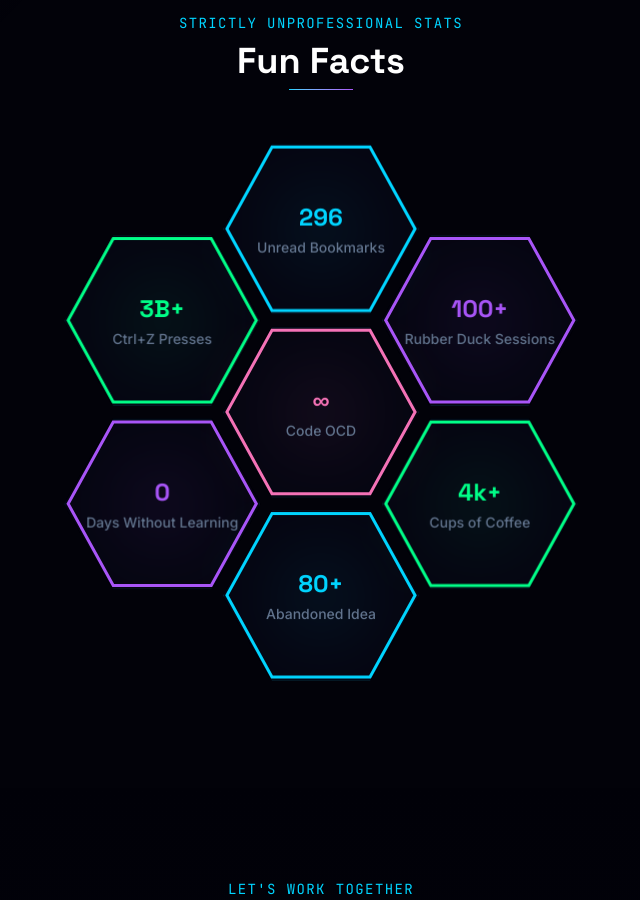
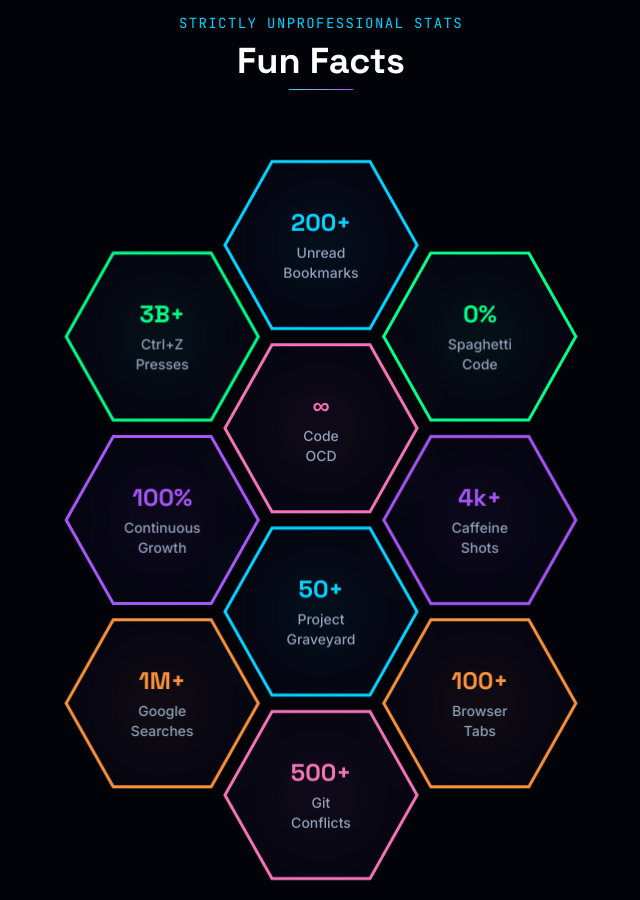
Before and after one commit to jafari-dev/jafari-dev.github.io, a Next.js app: page / in a window 1280 px wide. Shown: the part 11100-12000 px from the top of the page, without its empty margins (319-959 px from the left). Built offline with nearby package versions, Linux system fonts and the light colour scheme.

Commit message:
feat: add new fun cards

```diff
--- a/src/components/sections/Fun.tsx
+++ b/src/components/sections/Fun.tsx
@@ -23,8 +23,8 @@ const stats = [
     y: 0,
   },
   {
-    key: "stat_so",
-    value: "296",
+    key: "stat_bookmarks",
+    value: "200+",
     color: "text-neon-cyan",
     edge: "var(--color-neon-cyan)",
     spot: "bg-neon-cyan/15",
@@ -34,27 +34,27 @@ const stats = [
   },
   {
     key: "stat_duck",
-    value: "100+",
-    color: "text-neon-purple",
-    edge: "var(--color-neon-purple)",
-    spot: "bg-neon-purple/15",
-    shadow: "hover:drop-shadow-[0_0_16px_color-mix(in_srgb,var(--color-neon-purple)_30%,transparent)]",
+    value: "0%",
+    color: "text-neon-green",
+    edge: "var(--color-neon-green)",
+    spot: "bg-neon-green/15",
+    shadow: "hover:drop-shadow-[0_0_16px_color-mix(in_srgb,var(--color-neon-green)_30%,transparent)]",
     x: 0.81,
     y: -0.468,
   },
   {
     key: "stat_coffee",
     value: "4k+",
-    color: "text-neon-green",
-    edge: "var(--color-neon-green)",
-    spot: "bg-neon-green/15",
-    shadow: "hover:drop-shadow-[0_0_16px_color-mix(in_srgb,var(--color-neon-green)_30%,transparent)]",
+    color: "text-neon-purple",
+    edge: "var(--color-neon-purple)",
+    spot: "bg-neon-purple/15",
+    shadow: "hover:drop-shadow-[0_0_16px_color-mix(in_srgb,var(--color-neon-purple)_30%,transparent)]",
     x: 0.81,
     y: 0.468,
   },
   {
     key: "stat_side",
-    value: "80+",
+    value: "50+",
     color: "text-neon-cyan",
     edge: "var(--color-neon-cyan)",
     spot: "bg-neon-cyan/15",
@@ -64,7 +64,7 @@ const stats = [
   },
   {
     key: "stat_learning",
-    value: "0",
+    value: "100%",
     color: "text-neon-purple",
     edge: "var(--color-neon-purple)",
     spot: "bg-neon-purple/15",
@@ -82,7 +82,41 @@ const stats = [
     x: -0.81,
     y: -0.468,
   },
+  {
+    key: "stat_tabs",
+    value: "1M+",
+    color: "text-neon-orange",
+    edge: "var(--color-neon-orange)",
+    spot: "bg-neon-orange/15",
+    shadow: "hover:drop-shadow-[0_0_16px_color-mix(in_srgb,var(--color-neon-orange)_30%,transparent)]",
+    x: -0.81,
+    y: 1.403,
+  },
+  {
+    key: "stat_stackoverflow",
+    value: "100+",
+    color: "text-neon-orange",
+    edge: "var(--color-neon-orange)",
+    spot: "bg-neon-orange/15",
+    shadow: "hover:drop-shadow-[0_0_16px_color-mix(in_srgb,var(--color-neon-orange)_30%,transparent)]",
+    x: 0.81,
+    y: 1.403,
+  },
+  {
+    key: "stat_merge",
+    value: "500+",
+    color: "text-neon-pink",
+    edge: "var(--color-neon-pink)",
+    spot: "bg-neon-pink/15",
+    shadow: "hover:drop-shadow-[0_0_16px_color-mix(in_srgb,var(--color-neon-pink)_30%,transparent)]",
+    x: 0,
+    y: 1.871,
+  },
 ];
+
+// The cluster now spans from y=-0.935 (top hex) to y=1.871 (bottom hex); its
+// vertical midpoint is 0.468, so shift every hex up by that to re-centre it.
+const Y_SHIFT = 0.468;
 
 export default function Fun() {
   const t = useTranslations("fun");
@@ -101,7 +135,7 @@ export default function Fun() {
                 // Hexagon width scales with the viewport; the cluster size derives from it.
                 "--hex": "clamp(112px, 27vw, 196px)",
                 width: "calc(var(--hex) * 2.7)",
-                height: "calc(var(--hex) * 2.8)",
+                height: "calc(var(--hex) * 3.9)",
               } as CSSProperties
             }
           >
@@ -111,7 +145,7 @@ export default function Fun() {
                 className="absolute top-1/2 left-1/2"
                 style={{
                   width: "var(--hex)",
-                  transform: `translate(calc(-50% + var(--hex) * ${x}), calc(-50% + var(--hex) * ${y}))`,
+                  transform: `translate(calc(-50% + var(--hex) * ${x}), calc(-50% + var(--hex) * ${y - Y_SHIFT}))`,
                 }}
               >
                 <motion.div
@@ -132,8 +166,8 @@ export default function Fun() {
                         className={`pointer-events-none absolute top-1/2 left-1/2 h-16 w-16 -translate-x-1/2 -translate-y-1/2 rounded-full ${spot} blur-2xl`}
                       />
                       <p className={`relative font-bold font-display text-xl sm:text-2xl ${color}`}>{value}</p>
-                      <p className="relative mt-1 font-medium text-slate-600 text-xs sm:text-sm dark:text-slate-500">
-                        {t(key)}
+                      <p className="relative mt-1 whitespace-pre-line font-medium text-slate-700 text-xs sm:text-sm dark:text-slate-400">
+                        {t(key).split(" ").join("\n")}
                       </p>
                     </div>
                     {/* Neon edge drawn as a real hexagon outline so it follows every side */}
@@ -144,7 +178,7 @@ export default function Fun() {
                       className="pointer-events-none absolute inset-0 h-full w-full"
                     >
                       <polygon
-                        points="25,2 75,2 98,50 75,98 25,98 2,50"
+                        points="25,1 75,1 99,50 75,99 25,99 1,50"
                         fill="none"
                         stroke={edge}
                         strokeWidth={3}
--- a/src/messages/en.json
+++ b/src/messages/en.json
@@ -50,13 +50,16 @@
   "fun": {
     "title": "Fun Facts",
     "subtitle": "Strictly Unprofessional Stats",
-    "stat_so": "Unread Bookmarks",
-    "stat_duck": "Rubber Duck Sessions",
-    "stat_coffee": "Cups of Coffee",
+    "stat_bookmarks": "Unread Bookmarks",
+    "stat_duck": "Spaghetti Code",
+    "stat_coffee": "Caffeine Shots",
     "stat_ctrlz": "Ctrl+Z Presses",
-    "stat_side": "Abandoned Idea",
-    "stat_learning": "Days Without Learning",
-    "stat_passion": "Code OCD"
+    "stat_side": "Project Graveyard",
+    "stat_learning": "Continuous Growth",
+    "stat_passion": "Code OCD",
+    "stat_tabs": "Google Searches",
+    "stat_stackoverflow": "Browser Tabs",
+    "stat_merge": "Git Conflicts"
   },
   "contact": {
     "title": "Get in Touch",
```
